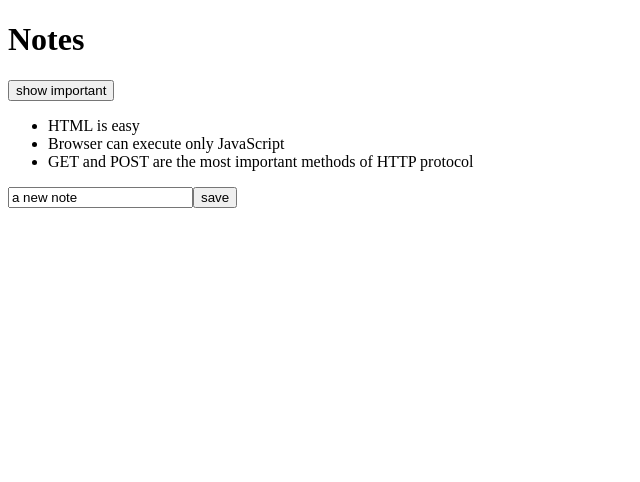
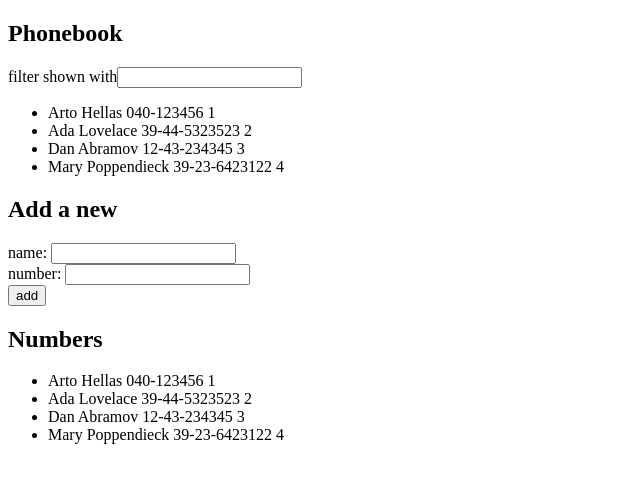
Before and after one commit to void-david/fullstackopen, a React (Vite) app: page / in a window 1280 px wide. Shown: the top 482 px of the page, without its empty margins (0-640 px from the left). Built offline with nearby package versions, Linux system fonts and the light colour scheme.

Commit message:
part 2b done

```diff
--- a/src/App.jsx
+++ b/src/App.jsx
@@ -1,50 +1,61 @@
-import Note from './components/Note'
+import { useState } from 'react'
+import Filter from './components/Filter'
 
-import { use, useState } from 'react'
+const App = () => {
+  const [persons, setPersons] = useState([
+    { name: 'Arto Hellas', number: '040-123456', id: 1 },
+    { name: 'Ada Lovelace', number: '39-44-5323523', id: 2 },
+    { name: 'Dan Abramov', number: '12-43-234345', id: 3 },
+    { name: 'Mary Poppendieck', number: '39-23-6423122', id: 4 }
+  ])
+  const [newName, setNewName] = useState('')
+  const [newNumber, setNewNumber] = useState('')
 
-const App = (props) => {
-  const [notes, setNotes] = useState(props.notes)
-  const [newNote, setNewNote] = useState('a new note')
-  const [showAll, setShowAll] = useState(true)
 
-  const addNote = (event) => {
+  const handleSubmit = (event) => {
     event.preventDefault()
-    const noteObject = {
-      content: newNote,
-      important: Math.random() < 0.5,
-      id: String(notes.length + 1)
+    if(persons.some(person=>person.name.toLowerCase() === newName.toLowerCase())){
+      alert(`${newName} is already added to phonebook`)
+    }else{
+      setPersons(persons.concat({name: newName, number: newNumber, id:persons.length + 1}))
+      setNewName('')
+      setNewNumber('')
+
     }
-    setNotes(notes.concat(noteObject))
-    setNewNote('')
   }
 
-  const handleNoteChange = (event) => {
-    setNewNote(event.target.value)
 
-  }
 
-  const notesToShow = showAll ? notes : notes.filter(note => note.important)
+
+
 
   return (
     <div>
-      <h1>Notes</h1>
-      <div>
-        <button onClick={()=>setShowAll(!showAll)}>
-          show {showAll ? 'important' : 'all'}
-        </button>
-      </div>
-      <ul>
-        {notesToShow.map((note) => (
-          <Note key={note.id} note={note} />
-        ))}
-      </ul>
+      <h2>Phonebook</h2>
 
-      <form onSubmit={addNote}>
-        <input value={newNote} onChange={handleNoteChange}/>
-        <button type='submit'>save</button>
+      <Filter persons={persons}/>
 
+      <h2>Add a new</h2>
+      <form onSubmit={handleSubmit}>
+        <div>
+          name: <input value={newName} onChange={e =>setNewName(e.target.value)}/>
+        </div>
+        <div>
+          number: <input value={newNumber} onChange={e =>setNewNumber(e.target.value)}/>
+        </div>
+        <div>
+          <button type="submit">add</button>
+        </div>
       </form>
 
+
+
+      <h2>Numbers</h2>
+      <ul>
+        {persons.map((person)=><li key={person.id}>
+          {person.name} {person.number} {person.id}
+        </li>)}
+      </ul>
     </div>
   )
 }
--- /dev/null
+++ b/src/components/Filter.jsx
@@ -0,0 +1,32 @@
+import { useState } from "react"
+
+const Filter = ({persons}) => {
+    const [searchTerm, setSearchTerm] = useState('')
+    const filteredPersons = searchTerm === ''
+      ? persons
+      : persons.filter(person=>
+        person.name.toLowerCase().includes(searchTerm.toLowerCase())
+      )
+
+    const handleSearchChange = (e) =>{
+      setSearchTerm(e.target.value)
+
+    }
+    return(
+      <>
+        <div>filter shown with
+          <input value={searchTerm} onChange={handleSearchChange}/>
+        </div>
+        <ul>
+          {filteredPersons.map((person)=><li key={person.id}>
+            {person.name} {person.number} {person.id}
+          </li>)}
+        </ul>
+
+      </>
+
+
+    )
+  }
+
+export default Filter
--- a/src/main.jsx
+++ b/src/main.jsx
@@ -2,26 +2,8 @@ import { StrictMode } from 'react'
 import { createRoot } from 'react-dom/client'
 import App from './App.jsx'
 
-const notes = [
-  {
-    id: 1,
-    content: 'HTML is easy',
-    important: true,
-  },
-  {
-    id: 2,
-    content: 'Browser can execute only JavaScript',
-    important: false,
-  },
-  {
-    id: 3,
-    content: 'GET and POST are the most important methods of HTTP protocol',
-    important: true,
-  },
-]
-
 createRoot(document.getElementById('root')).render(
   <StrictMode>
-    <App notes={notes}/>
+    <App />
   </StrictMode>,
 )
```
